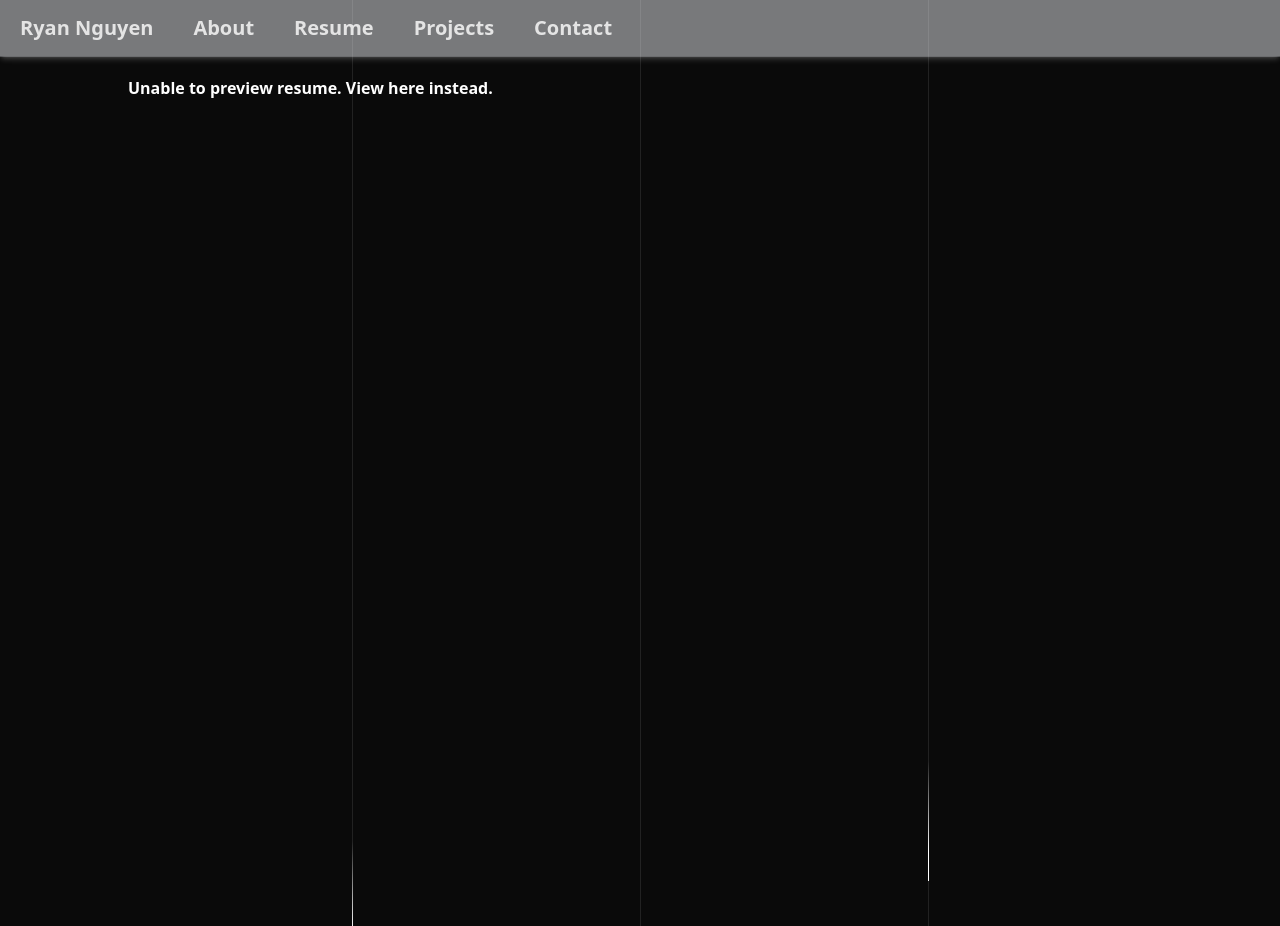
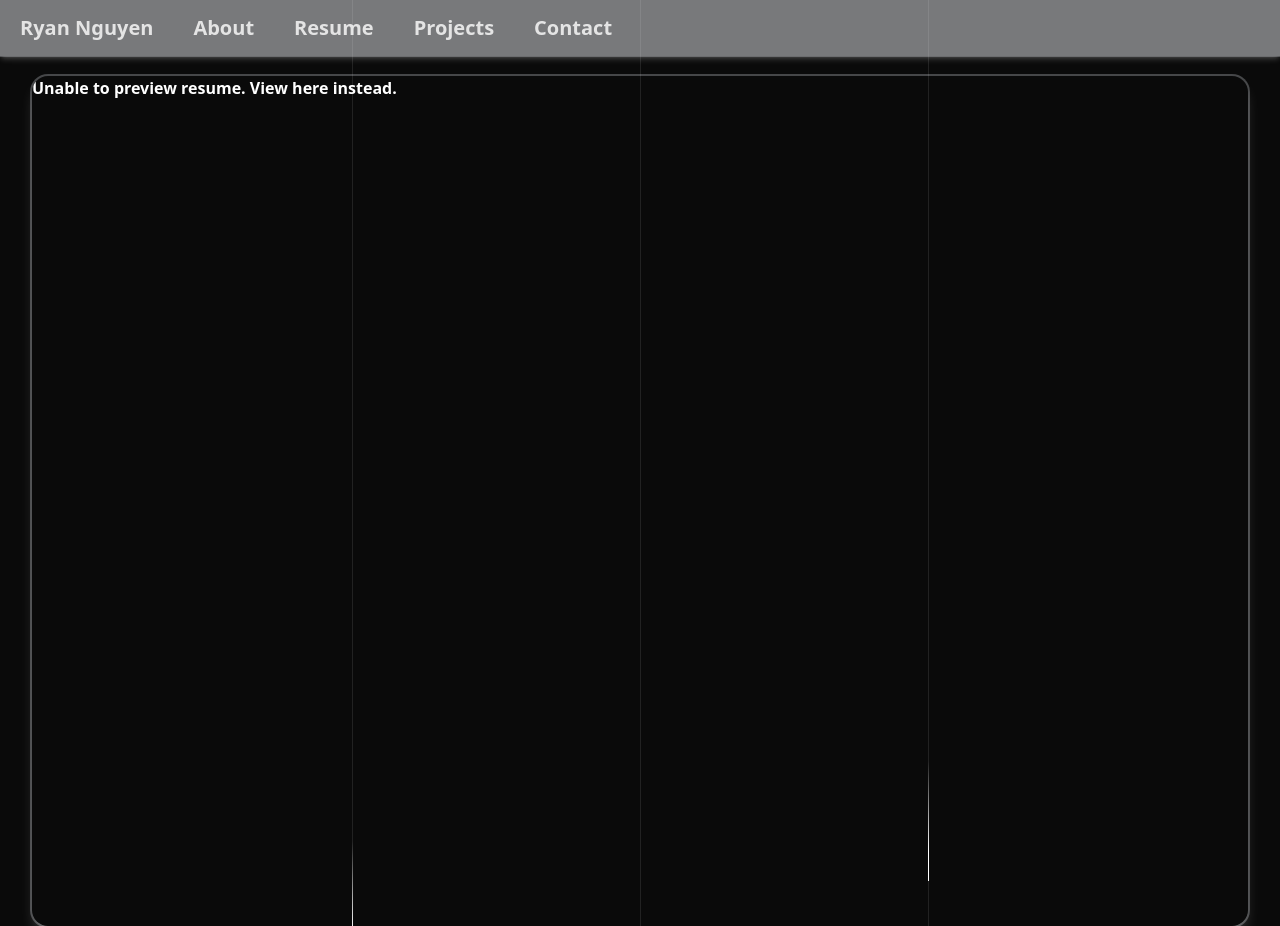
Before and after one commit to rnguyen513/ryanhnguyen.com, a Next.js app: page /resume in a window 1280 px wide. Built offline with nearby package versions, Linux system fonts and the light colour scheme.

Commit message:
change resume a lil

```diff
--- a/src/pages/index.tsx
+++ b/src/pages/index.tsx
@@ -18,7 +18,7 @@ export default function Home() {
         </a>
       </div>
       <div className={"absolute bottom-0 right-0 h-15 w-15"}>
-        <p className={"font-bold text-white/50 text-sm"}>Background by: not Ryan</p>
+        <p className={"font-bold text-white/50 text-sm"}>Background by: Osorina Irina</p>
       </div>
     </div>
   )
--- a/src/pages/resume.tsx
+++ b/src/pages/resume.tsx
@@ -7,7 +7,7 @@ export default function Resume() {
             <Header></Header>
             <Background></Background>
             <div className={"w-100 flex flex-row justify-center"}>
-                <object data="testpdf.pdf" type="application/pdf" width="80%" height="850px" className={"mt-5"}>
+                <object data="testpdf.pdf" type="application/pdf" width="95%" height="850px" className={"mt-5 ring-2 ring-gray-300/30 rounded-2xl shadow-lg shadow-white/20"}>
                     <p className={"font-2xl text-white font-bold"}>Unable to preview resume. <a href="https://www.github.com">View here </a>instead.</p>
                 </object>
             </div>
```
